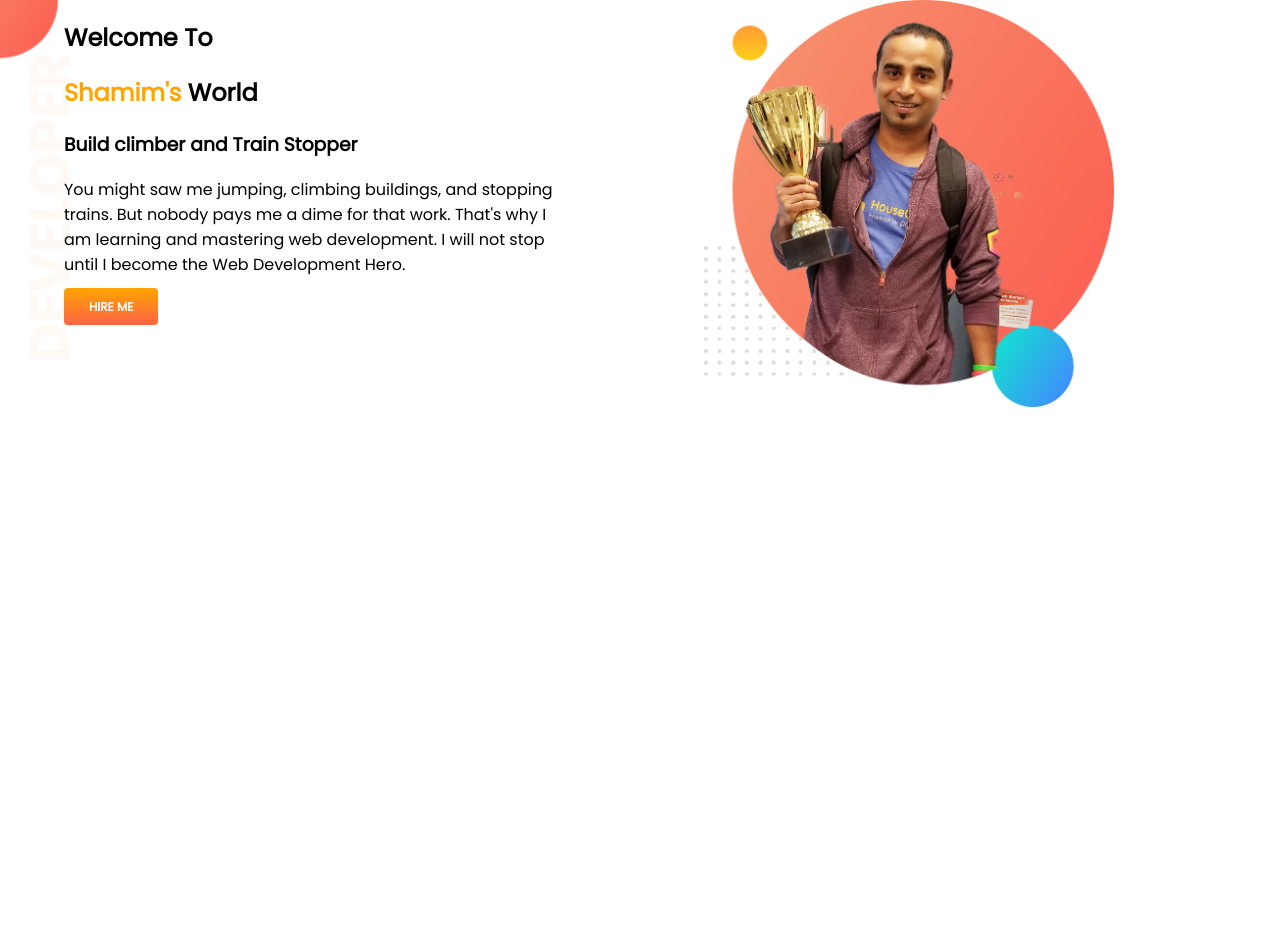
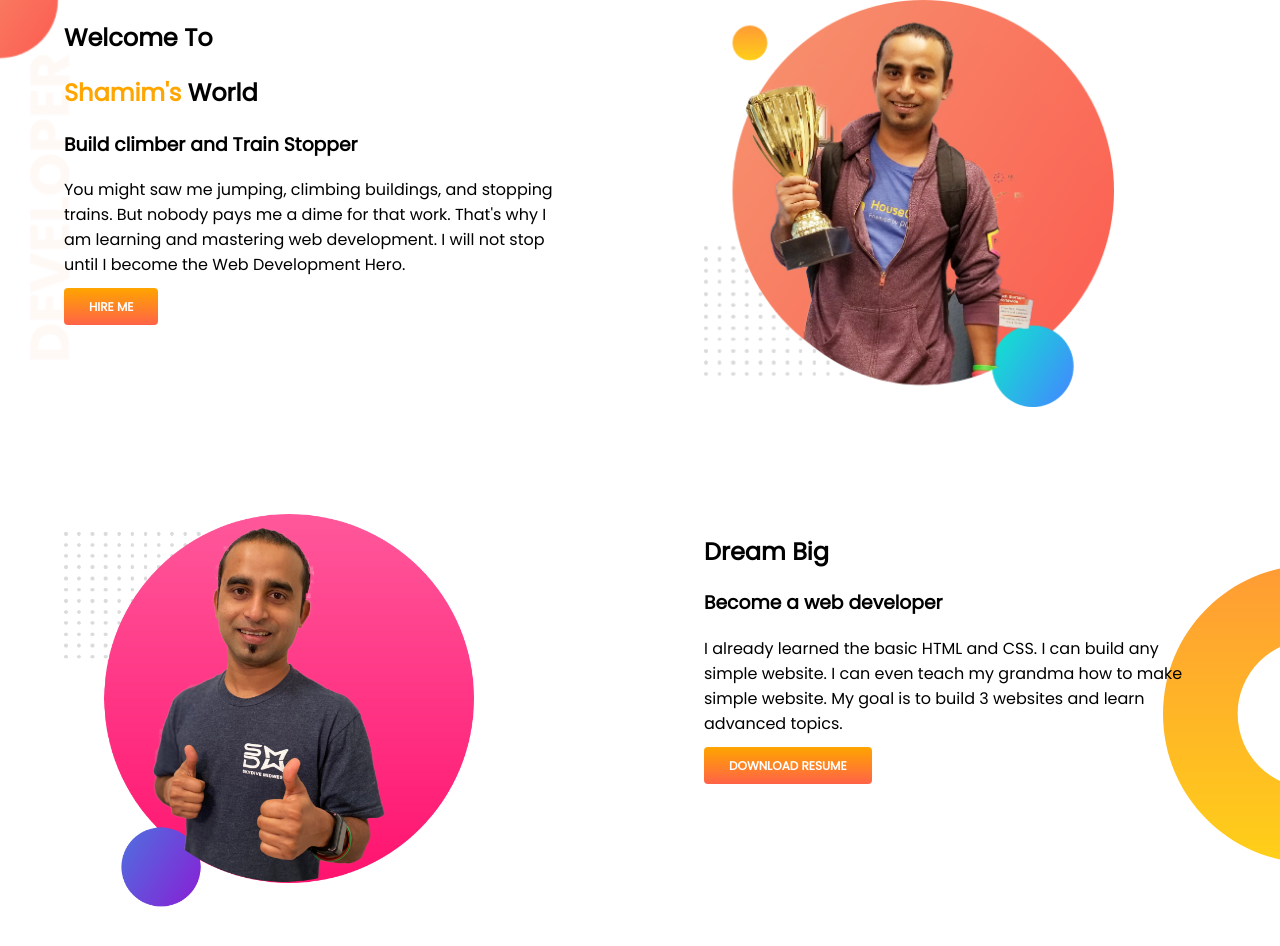
Before and after one commit to anamulislamshamim/developer-portfolio, a plain HTML site: page index.html in a window 1280 px wide. Before the commit the page ends 800 px from the top, so only its background shows below. Drawn offline with Linux system fonts and the light colour scheme.

Commit message:
section-2

```diff
--- a/index.html
+++ b/index.html
@@ -17,11 +17,22 @@
             <h1><span class="orange-color">Shamim's</span> World</h1>
             <h3>Build climber and Train Stopper</h3>
             <p>You might saw me jumping, climbing buildings, and stopping trains. But nobody pays me a dime for that work. That's why I am learning and mastering web development. I will not stop until I become the Web Development Hero.</p>
-            <a id="hireMeButton" href="https://www.facebook.com/anamulislam.shamim">HIRE ME</a>
+            <a class="hireMeButton" href="https://www.facebook.com/anamulislam.shamim">HIRE ME</a>
         </div>
         <div class="half_width">
             <img src="images/jhankar.png" alt="">
         </div>
     </section>
+    <section class="bigDream">
+        <div class="half_width">
+            <img src="images/jhankar2.png" alt="">
+        </div>
+        <div class="half_width">
+            <h1>Dream Big</h1>
+            <h3>Become a web developer</h3>
+            <p>I already learned the basic HTML and CSS. I can build any simple website. I can even teach my grandma how to make simple website. My goal is to build 3 websites and learn advanced topics.</p>
+            <a href="" class="hireMeButton">DOWNLOAD RESUME</a>
+        </div>
+    </section>
 </body>
 </html>
--- a/style.css
+++ b/style.css
@@ -5,7 +5,7 @@ body{
 .orange-color{
     color:orange;
 }
-#hireMeButton{
+.hireMeButton{
     color:white;
     background-image: linear-gradient(orange, tomato);
     border-width: 0;
@@ -18,6 +18,7 @@ body{
 }
 section{
     display: flex;
+    margin-bottom: 100px;
 }
 .half_width{
     width:50%;
@@ -30,3 +31,8 @@ section{
     background-image: url(images/top-banner.png);
     background-repeat: no-repeat;
 }
+.bigDream{
+    background-image: url(images/dream-bg.png);
+    background-repeat: no-repeat;
+    background-position: center right;
+}
```
